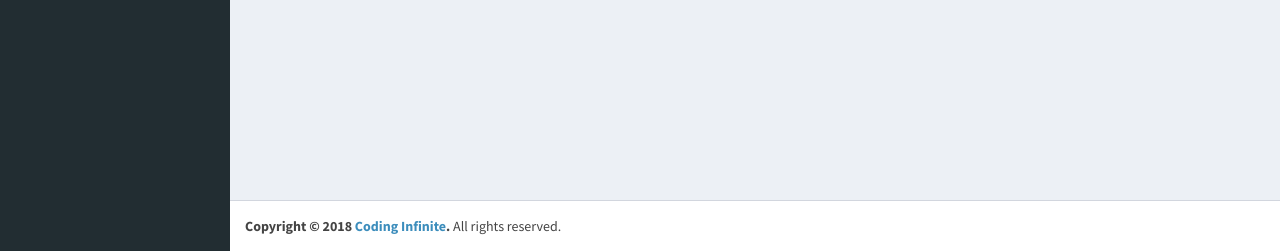
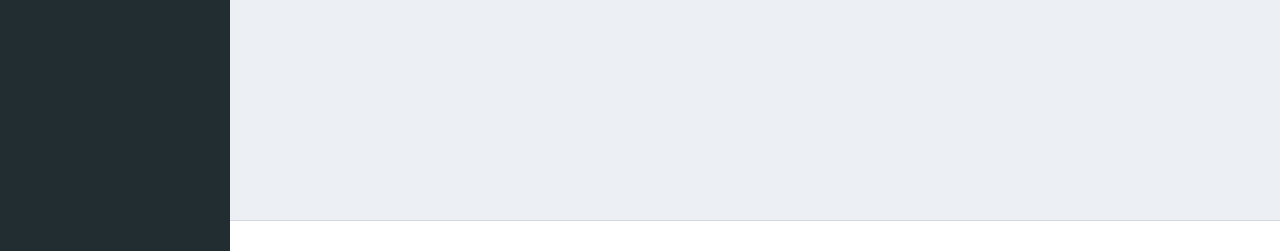
Before and after one commit to Klakmal/ECCCSYS, a PHP site: page /master.php in a window 1280 px wide. Shown: the part 549-800 px from the top of the page. Run offline with PHP 8.4, Linux system fonts and the light colour scheme; data that the repository does not hold is empty.

Commit message:
remove copyright

```diff
--- a/master.php
+++ b/master.php
@@ -146,7 +146,6 @@
   <!-- Main Footer -->
   <footer class="main-footer">
     <!-- Default to the left -->
-    <strong>Copyright &copy; 2018 <a href="https://codinginfinite.com">Coding Infinite</a>.</strong> All rights reserved.
   </footer>
   <!-- Add the sidebar's background. This div must be placed
   immediately after the control sidebar -->
```
